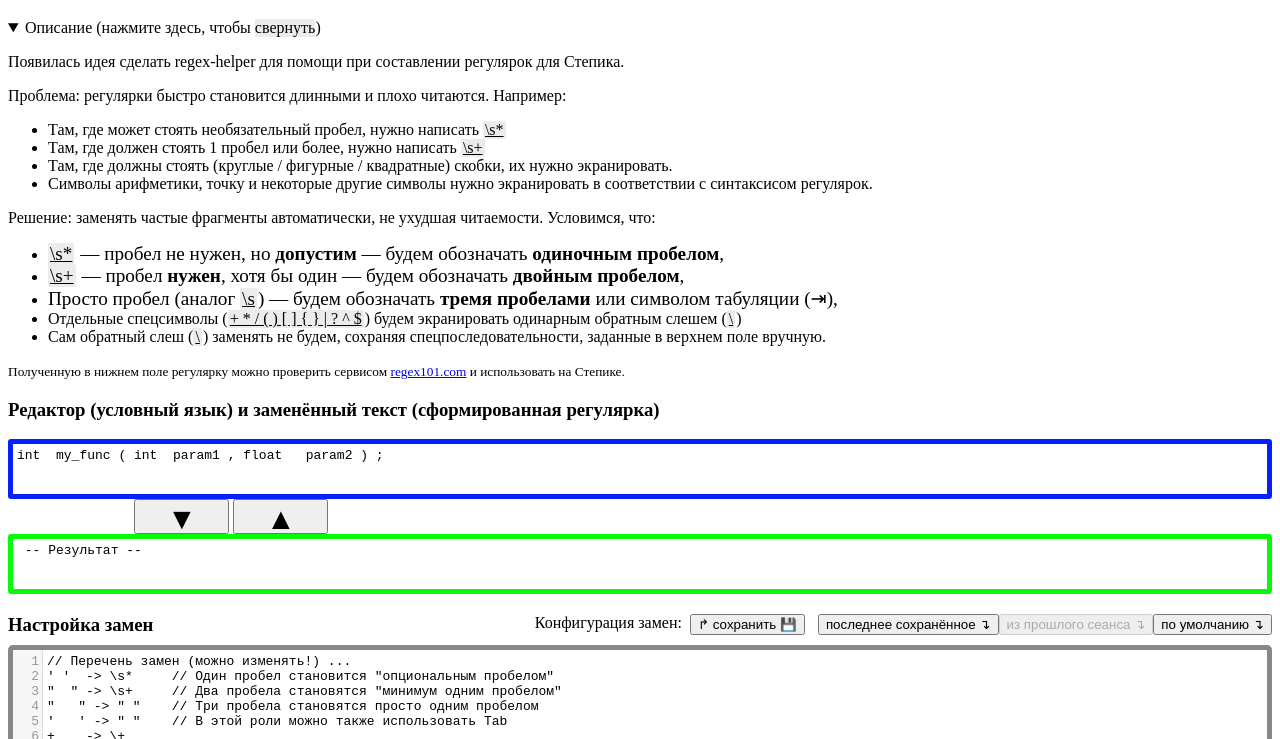
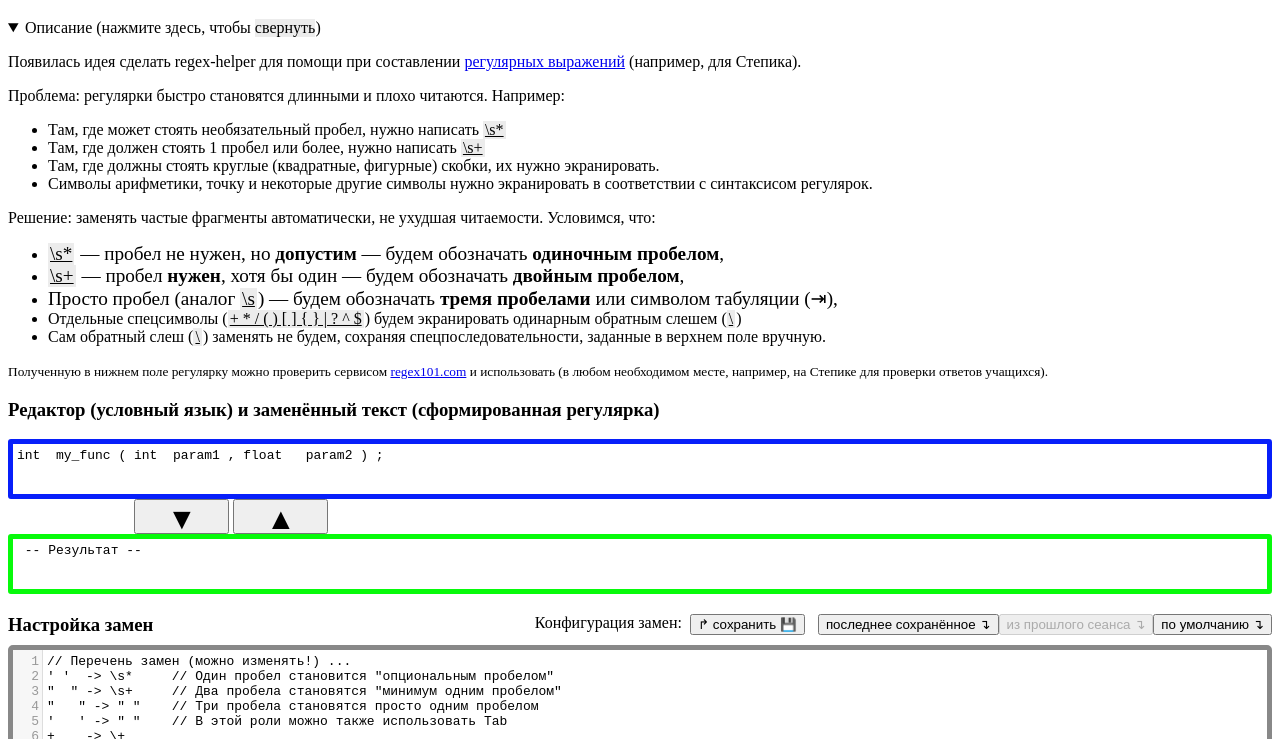
Before and after one commit to den1s0v/regex-helper, a plain HTML site: page src/index.html in a window 1280 px wide. Shown: the part 61-800 px from the top of the page. Drawn offline with Linux system fonts and the light colour scheme.

Commit message:
Update description on tool page

```diff
--- a/src/index.html
+++ b/src/index.html
@@ -348,15 +348,15 @@ window.onload = function () {
         <details open>
             <summary>Описание (нажмите здесь, чтобы <span class="char"> свернуть</span>)</summary>
         <p>
-            Появилась идея сделать regex-helper для помощи при составлении регулярок для Степика. <!-- (опять же, на JS без сервера, и опубликовать ли его либо на github pages, либо на replit) -->
+            Появилась идея сделать regex-helper для помощи при составлении <a href="https://github.com/ziishaned/learn-regex/blob/master/translations/README-ru.md#что-такое-регулярное-выражение">регулярных выражений</a> (например, для Степика). <!-- (опять же, на JS без сервера, и опубликовать ли его либо на github pages, либо на replit) -->
         </p>
         <p>
-            Проблема:  регулярки быстро становится длинными и плохо читаются.
+            Проблема:  регулярки быстро становятся длинными и плохо читаются.
             Например:
             <ul>
                 <li>Там, где может стоять необязательный пробел, нужно написать <span class="separated-text">\s*</span> </li>
                 <li>Там, где должен стоять 1 пробел или более, нужно написать <span class="separated-text">\s+</span> </li>
-                <li>Там, где должны стоять (круглые / фигурные / квадратные) скобки, их нужно экранировать. </li>
+                <li>Там, где должны стоять круглые (квадратные, фигурные) скобки, их нужно экранировать. </li>
                 <li>Символы арифметики, точку и некоторые другие символы нужно экранировать в соответствии с синтаксисом регулярок. </li>
             </ul>
         </p>
@@ -371,7 +371,7 @@ window.onload = function () {
             </ul>
 
             <small>
-                Полученную в нижнем поле регулярку можно проверить сервисом <a href="https://regex101.com/">regex101.com</a> и использовать на Степике.
+                Полученную в нижнем поле регулярку можно проверить сервисом <a href="https://regex101.com/">regex101.com</a> и использовать (в любом необходимом месте, например, на Степике для проверки ответов учащихся).
             </small>
 
         </p>
@@ -421,7 +421,7 @@ window.onload = function () {
 |    -> \|
 ^    -> \^
 $    -> \$
-// "\ " -> ' ' // одиночный пробел можно экранировать, чтобы сохранить его (отключено комментарием '//' в начале строки)
+// "\ " -> ' ' // одиночный пробел можно экранировать, чтобы сохранить его (эта замена отключена комментарием '//' в начале строки)
             </textarea>
         </div>
 
```
